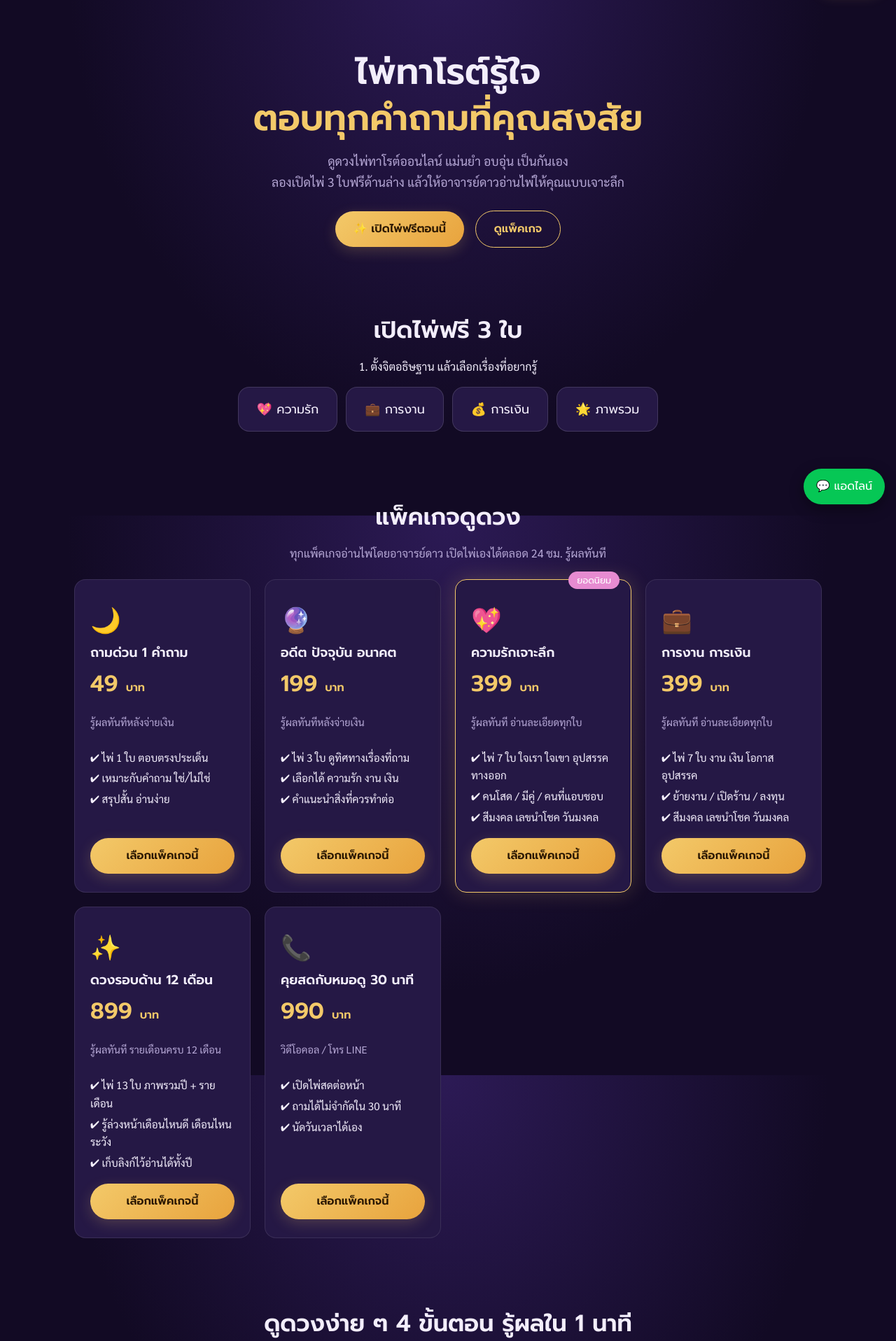
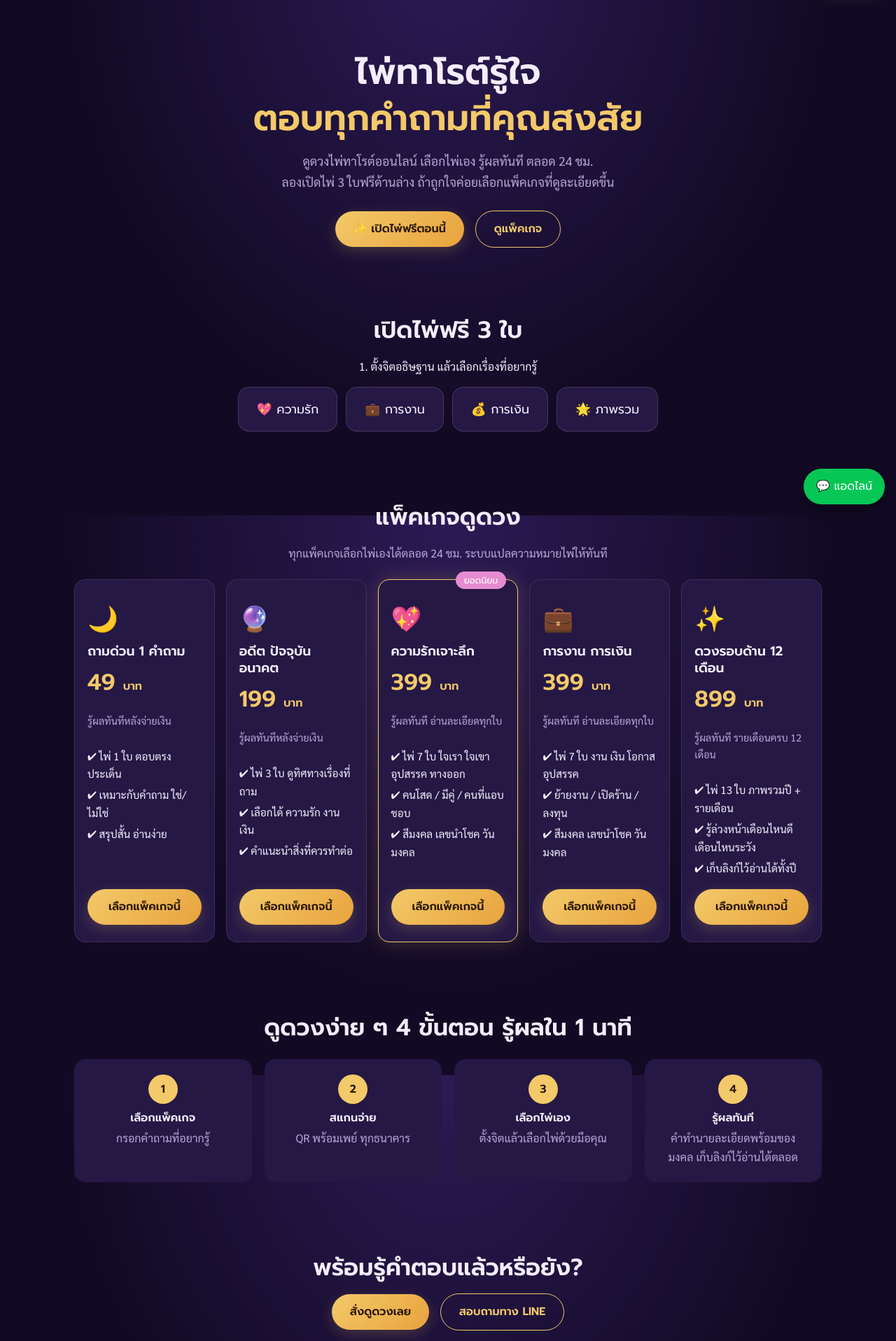
Before and after one commit to ICE-lab02224/tarot-site, a PHP site: page / in a window 1280 px wide. Shown: the part 63-1980 px from the top of the page at 70% size. Run offline with PHP 8.4, Linux system fonts and the light colour scheme.

Commit message:
ปรับเป็นระบบอัตโนมัติล้วน ไม่อ้างว่ามีหมอดู
ตัดแพ็คเกจคุยสด ซ่อนรีวิวจนกว่าจะมีรีวิวจริง และบอกลูกค้าชัดเจนว่าคำทำนายสร้างโดยระบบ

Co-Authored-By: Claude Opus 5.5 (1M context) <noreply@anthropic.com>
Claude-Session: https://claude.ai/code/session_01CrVj71rdccYbrVtRXZnmh3

```diff
--- a/assets/app.js
+++ b/assets/app.js
@@ -90,7 +90,7 @@
       '<div class="meter"><div style="width:0"></div></div>' +
       '<p>' + mood + '</p><p>' + story + '</p>' +
       '<p><b class="gold">คำแนะนำจากไพ่:</b> ' + cs[2].advice + '</p>' +
-      '<p class="small muted">นี่เป็นการอ่านไพ่อัตโนมัติแบบย่อ หากอยากรู้ลึกถึงคำถามเฉพาะของคุณ ให้อาจารย์ตั้งจิตเปิดไพ่ให้โดยตรง</p>';
+      '<p class="small muted">นี่เป็นการอ่านไพ่แบบย่อ 3 ใบ ถ้าอยากเห็นภาพละเอียดขึ้น เช่น ใจเขา อุปสรรค หรือรายเดือนตลอดปี ลองแพ็คเกจเจาะลึกได้</p>';
     s.hidden = false;
     $('result-actions').hidden = false;
     setTimeout(function () { s.querySelector('.meter div').style.width = pct + '%'; }, 50);
--- a/assets/style.css
+++ b/assets/style.css
@@ -55,7 +55,8 @@ a{color:var(--gold)}
 .meter{height:10px;border-radius:5px;background:#ffffff1a;overflow:hidden;margin:6px 0 14px}
 .meter div{height:100%;background:linear-gradient(90deg,var(--pink),var(--gold));transition:width 1.2s}
 /* packages */
-.packages{display:grid;grid-template-columns:repeat(auto-fit,minmax(250px,1fr));gap:20px;margin-top:24px}
+.packages{display:grid;grid-template-columns:repeat(auto-fit,minmax(190px,1fr));gap:16px;margin-top:24px}
+.pkg{padding:24px 18px!important}
 .pkg{position:relative;background:var(--card);border-radius:var(--radius);padding:26px 22px;border:1.5px solid #ffffff18;display:flex;flex-direction:column;transition:.2s}
 .pkg:hover{transform:translateY(-4px);border-color:#f3c96988}
 .pkg.popular{border-color:var(--gold);box-shadow:0 0 30px #f3c96933}
--- a/booking.php
+++ b/booking.php
@@ -81,7 +81,7 @@ include __DIR__ . '/includes/header.php';
     <label>วันเกิด (ไม่บังคับ)<input type="date" name="birth" value="<?= e($old['birth']) ?>"></label>
     <label>คำถามที่อยากรู้ *<textarea name="question" rows="4" required placeholder="เช่น ความรักกับคนที่คุยอยู่จะไปต่อได้ไหม"><?= e($old['question']) ?></textarea></label>
     <button class="btn btn-block">ไปหน้าชำระเงิน</button>
-    <p class="muted small center">ข้อมูลของคุณจะถูกเก็บเป็นความลับ ใช้เพื่อการดูดวงเท่านั้น</p>
+    <p class="muted small center">คำทำนายสร้างโดยระบบอัตโนมัติจากไพ่ที่คุณเลือก ข้อมูลของคุณเก็บเป็นความลับ</p>
   </form>
 </section>
 <script>
--- a/includes/config.php
+++ b/includes/config.php
@@ -5,8 +5,7 @@
 
 $SITE = [
     'name'        => 'ดวงดาวทาโรต์',              // ชื่อร้าน / ชื่อเว็บ
-    'tagline'     => 'ดูดวงไพ่ทาโรต์ออนไลน์ แม่นยำ อบอุ่น เป็นกันเอง',
-    'reader'      => 'อาจารย์ดาว',                // ชื่อหมอดู
+    'tagline'     => 'ดูดวงไพ่ทาโรต์ออนไลน์ เลือกไพ่เอง รู้ผลทันที ตลอด 24 ชม.',
     'line_id'     => '@duangdao',                 // LINE ID (ใส่ @ ถ้าเป็น LINE OA)
     'line_url'    => 'https://line.me/R/ti/p/@duangdao', // ลิงก์แอดไลน์
     'phone'       => '08X-XXX-XXXX',
@@ -60,19 +59,12 @@ $PACKAGES = [
         'features' => ['ไพ่ 13 ใบ ภาพรวมปี + รายเดือน', 'รู้ล่วงหน้าเดือนไหนดี เดือนไหนระวัง', 'เก็บลิงก์ไว้อ่านได้ทั้งปี'],
         'popular' => false,
     ],
-    [
-        'id' => 'live', 'icon' => '📞', 'name' => 'คุยสดกับหมอดู 30 นาที',
-        'price' => 990, 'cards' => 0, 'time' => 'วิดีโอคอล / โทร LINE',
-        'features' => ['เปิดไพ่สดต่อหน้า', 'ถามได้ไม่จำกัดใน 30 นาที', 'นัดวันเวลาได้เอง'],
-        'popular' => false, 'auto' => false, // ต้องนัดคุยเอง ไม่ใช่อัตโนมัติ
-    ],
 ];
 
-// ----- รีวิวลูกค้า (แก้เป็นรีวิวจริงของคุณได้) -----
+// ----- รีวิวลูกค้า -----
+// ตอนนี้ว่างไว้ (ส่วนรีวิวจะไม่แสดงบนเว็บ) เมื่อมีลูกค้าจริงรีวิวมาแล้วค่อยใส่ เช่น
+// ['name' => 'คุณ น.', 'pkg' => 'ความรักเจาะลึก', 'text' => 'ข้อความรีวิวจริงจากลูกค้า'],
 $REVIEWS = [
-    ['name' => 'คุณ น.', 'pkg' => 'ความรักเจาะลึก', 'text' => 'ตัวอย่างรีวิว: อ่านแล้วสบายใจขึ้นมาก อธิบายละเอียดและให้กำลังใจดีค่ะ'],
-    ['name' => 'คุณ ต.', 'pkg' => 'การงาน การเงิน', 'text' => 'ตัวอย่างรีวิว: คำแนะนำนำไปใช้ได้จริง ตอบเร็ว เป็นกันเองครับ'],
-    ['name' => 'คุณ พ.', 'pkg' => 'อดีต ปัจจุบัน อนาคต', 'text' => 'ตัวอย่างรีวิว: ราคาไม่แพง ได้มุมมองใหม่ ๆ จะกลับมาดูอีกแน่นอน'],
 ];
 
 date_default_timezone_set('Asia/Bangkok');
--- a/includes/footer.php
+++ b/includes/footer.php
@@ -3,7 +3,7 @@
   <p>LINE: <a href="<?= e($SITE['line_url']) ?>" target="_blank" rel="noopener"><?= e($SITE['line_id']) ?></a>
    · โทร <?= e($SITE['phone']) ?>
    <?php if ($SITE['facebook']): ?> · <a href="<?= e($SITE['facebook']) ?>" target="_blank" rel="noopener">Facebook</a><?php endif; ?></p>
-  <p class="muted small">คำทำนายเป็นแนวทางเพื่อความบันเทิงและกำลังใจ โปรดใช้วิจารณญาณในการตัดสินใจ</p>
+  <p class="muted small">คำทำนายสร้างโดยระบบอัตโนมัติจากความหมายของไพ่ทาโรต์ เพื่อความบันเทิงและเป็นกำลังใจ โปรดใช้วิจารณญาณในการตัดสินใจ</p>
 </footer>
 <a class="line-float" href="<?= e($SITE['line_url']) ?>" target="_blank" rel="noopener">💬 แอดไลน์</a>
 </body>
--- a/index.php
+++ b/index.php
@@ -6,7 +6,7 @@ include __DIR__ . '/includes/header.php';
 ?>
 <section class="hero">
   <h1>ไพ่ทาโรต์รู้ใจ<br><span class="gold">ตอบทุกคำถามที่คุณสงสัย</span></h1>
-  <p class="lead"><?= e($SITE['tagline']) ?><br>ลองเปิดไพ่ 3 ใบฟรีด้านล่าง แล้วให้<?= e($SITE['reader']) ?>อ่านไพ่ให้คุณแบบเจาะลึก</p>
+  <p class="lead"><?= e($SITE['tagline']) ?><br>ลองเปิดไพ่ 3 ใบฟรีด้านล่าง ถ้าถูกใจค่อยเลือกแพ็คเกจที่ดูละเอียดขึ้น</p>
   <a href="#play" class="btn">✨ เปิดไพ่ฟรีตอนนี้</a>
   <a href="#packages" class="btn btn-ghost">ดูแพ็คเกจ</a>
 </section>
@@ -44,7 +44,7 @@ include __DIR__ . '/includes/header.php';
 <!-- ===== แพ็คเกจ ===== -->
 <section id="packages" class="section">
   <h2>แพ็คเกจดูดวง</h2>
-  <p class="center muted">ทุกแพ็คเกจอ่านไพ่โดย<?= e($SITE['reader']) ?> เปิดไพ่เองได้ตลอด 24 ชม. รู้ผลทันที</p>
+  <p class="center muted">ทุกแพ็คเกจเลือกไพ่เองได้ตลอด 24 ชม. ระบบแปลความหมายไพ่ให้ทันที</p>
   <div class="packages">
     <?php foreach ($PACKAGES as $p): ?>
     <div class="pkg<?= $p['popular'] ? ' popular' : '' ?>">
@@ -73,7 +73,8 @@ include __DIR__ . '/includes/header.php';
   </div>
 </section>
 
-<!-- ===== รีวิว ===== -->
+<!-- ===== รีวิว (แสดงเมื่อมีรีวิวจริงใน config.php) ===== -->
+<?php if ($REVIEWS): ?>
 <section class="section">
   <h2>เสียงจากลูกค้า</h2>
   <div class="reviews">
@@ -82,6 +83,7 @@ include __DIR__ . '/includes/header.php';
     <?php endforeach; ?>
   </div>
 </section>
+<?php endif; ?>
 
 <section class="section cta">
   <h2>พร้อมรู้คำตอบแล้วหรือยัง?</h2>
--- a/order.php
+++ b/order.php
@@ -74,7 +74,7 @@ $link = base_url() . '/order.php?o=' . $token;
   <div class="card-box narrow center">
     <div style="font-size:3rem">📞</div>
     <h2>ชำระเงินเรียบร้อย</h2>
-    <p>แพ็คเกจนี้เป็นการคุยสดกับ<?= e($SITE['reader']) ?> กรุณาแอดไลน์เพื่อนัดวันเวลาที่สะดวก<br>แจ้งหมายเลขคำสั่งซื้อ <b class="gold"><?= e($order['id']) ?></b></p>
+    <p>กรุณาแอดไลน์เพื่อนัดวันเวลาที่สะดวก<br>แจ้งหมายเลขคำสั่งซื้อ <b class="gold"><?= e($order['id']) ?></b></p>
     <a href="<?= e($SITE['line_url']) ?>" class="btn" target="_blank" rel="noopener">💬 นัดเวลาทาง LINE</a>
   </div>
 
@@ -120,7 +120,7 @@ $link = base_url() . '/order.php?o=' . $token;
   <div class="card-box narrow center small">
     <p>🔖 บันทึกลิงก์นี้ไว้ เพื่อกลับมาอ่านคำทำนายได้ทุกเมื่อ</p>
     <input class="link-box" value="<?= e($link) ?>" readonly onclick="this.select()">
-    <p><a href="<?= e($SITE['line_url']) ?>" target="_blank" rel="noopener">มีคำถามเพิ่มเติม ทักไลน์ <?= e($SITE['line_id']) ?></a></p>
+    <p><a href="<?= e($SITE['line_url']) ?>" target="_blank" rel="noopener">ติดปัญหาการใช้งาน ทักไลน์ <?= e($SITE['line_id']) ?></a></p>
   </div>
 <?php endif; ?>
 </section>
```
Also changed, not shown: คู่มือขึ้นเว็บ.txt (+4 -3 lines).
